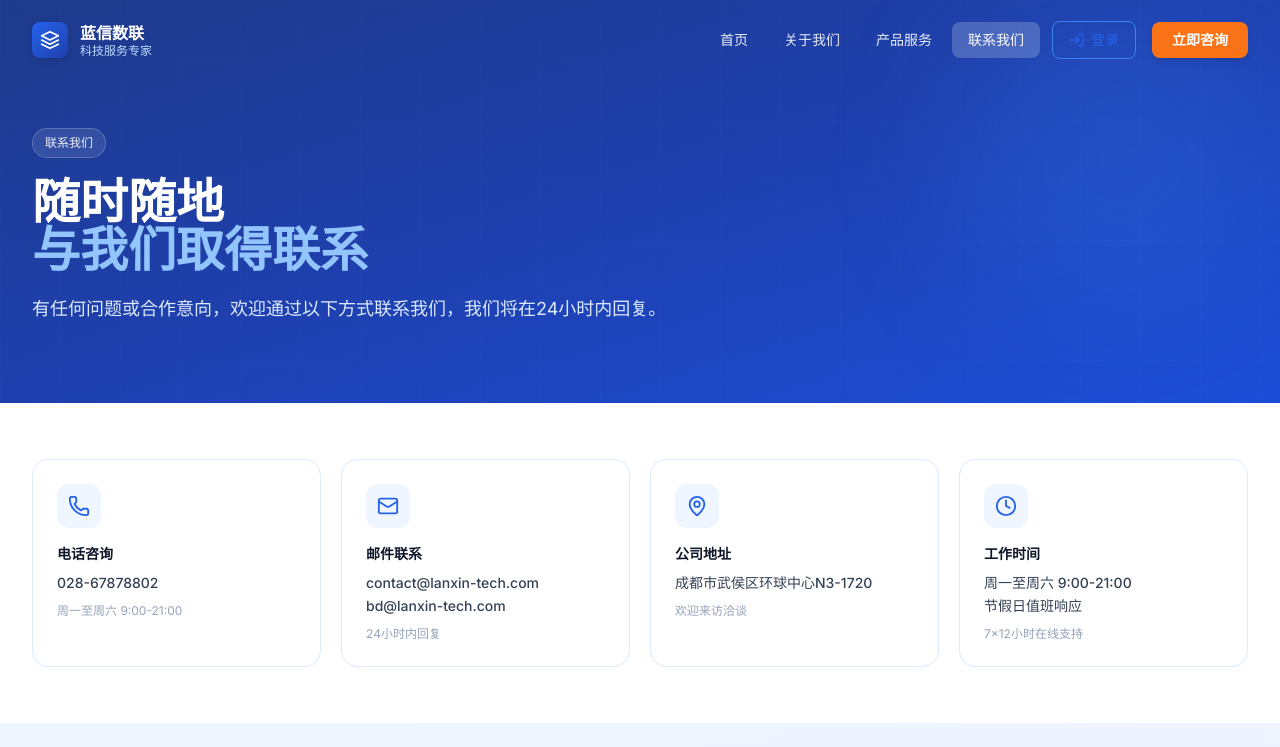
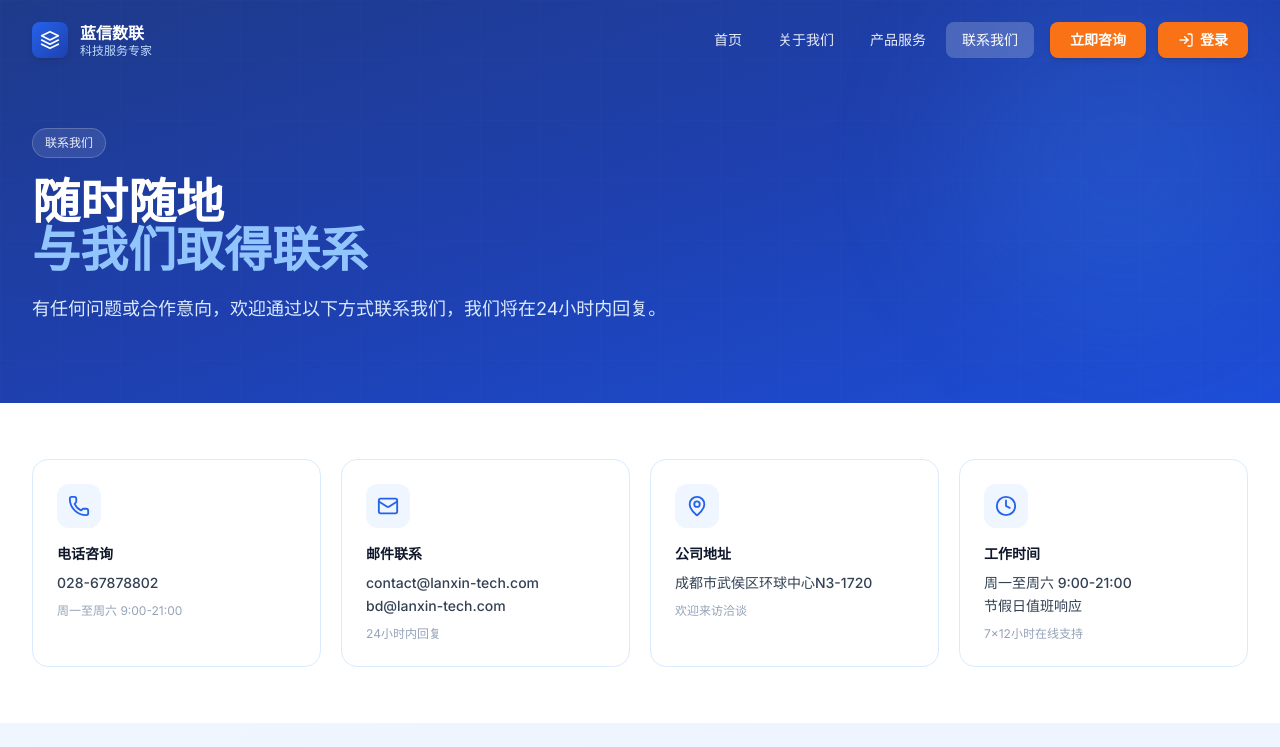
Before and after one commit to zeng-one/lanxin-website, a React (Vite) app: page /#/contact in a window 1280 px wide. Shown: the top 747 px of the page. Built offline with nearby package versions, Linux system fonts and the light colour scheme.

Commit message:
登录按钮改为橙色，与咨询按钮一致

```diff
--- a/src/components/Navbar.tsx
+++ b/src/components/Navbar.tsx
@@ -70,21 +70,21 @@ export default function Navbar() {
                 {item.label}
               </Link>
             ))}
-            <a
-              href="https://cloud.lanxinsl.com/"
-              target="_blank"
-              rel="noopener noreferrer"
-              className="ml-2 px-4 py-2 border border-blue-500 hover:bg-blue-50 text-blue-600 hover:text-blue-700 text-sm font-medium rounded-lg transition-all duration-200 flex items-center gap-1.5"
-            >
-              <LogIn size={16} />
-              登录
-            </a>
             <Link
               to="/contact"
               className="ml-3 px-5 py-2 bg-orange-500 hover:bg-orange-600 text-white text-sm font-semibold rounded-lg transition-all duration-200 shadow-md hover:shadow-orange-300 cursor-pointer"
             >
               立即咨询
             </Link>
+            <a
+              href="https://cloud.lanxinsl.com/"
+              target="_blank"
+              rel="noopener noreferrer"
+              className="ml-2 px-5 py-2 bg-orange-500 hover:bg-orange-600 text-white text-sm font-semibold rounded-lg transition-all duration-200 shadow-md hover:shadow-orange-300 cursor-pointer flex items-center gap-1.5"
+            >
+              <LogIn size={16} />
+              登录
+            </a>
           </nav>
 
           {/* Mobile menu button */}
@@ -120,21 +120,21 @@ export default function Navbar() {
               {item.label}
             </Link>
           ))}
-          <a
-            href="https://cloud.lanxinsl.com/"
-            target="_blank"
-            rel="noopener noreferrer"
-            className="block w-full text-center mt-2 px-4 py-2.5 border border-blue-500 hover:bg-blue-50 text-blue-600 text-sm font-medium rounded-lg transition-colors duration-150 flex items-center justify-center gap-1.5"
-          >
-            <LogIn size={16} />
-            登录
-          </a>
           <Link
             to="/contact"
             className="block w-full text-center mt-2 px-4 py-2.5 bg-orange-500 hover:bg-orange-600 text-white text-sm font-semibold rounded-lg transition-colors duration-150 cursor-pointer"
           >
             立即咨询
           </Link>
+          <a
+            href="https://cloud.lanxinsl.com/"
+            target="_blank"
+            rel="noopener noreferrer"
+            className="block w-full text-center mt-2 px-4 py-2.5 bg-orange-500 hover:bg-orange-600 text-white text-sm font-semibold rounded-lg transition-colors duration-150 flex items-center justify-center gap-1.5"
+          >
+            <LogIn size={16} />
+            登录
+          </a>
         </div>
       </div>
     </header>
```
